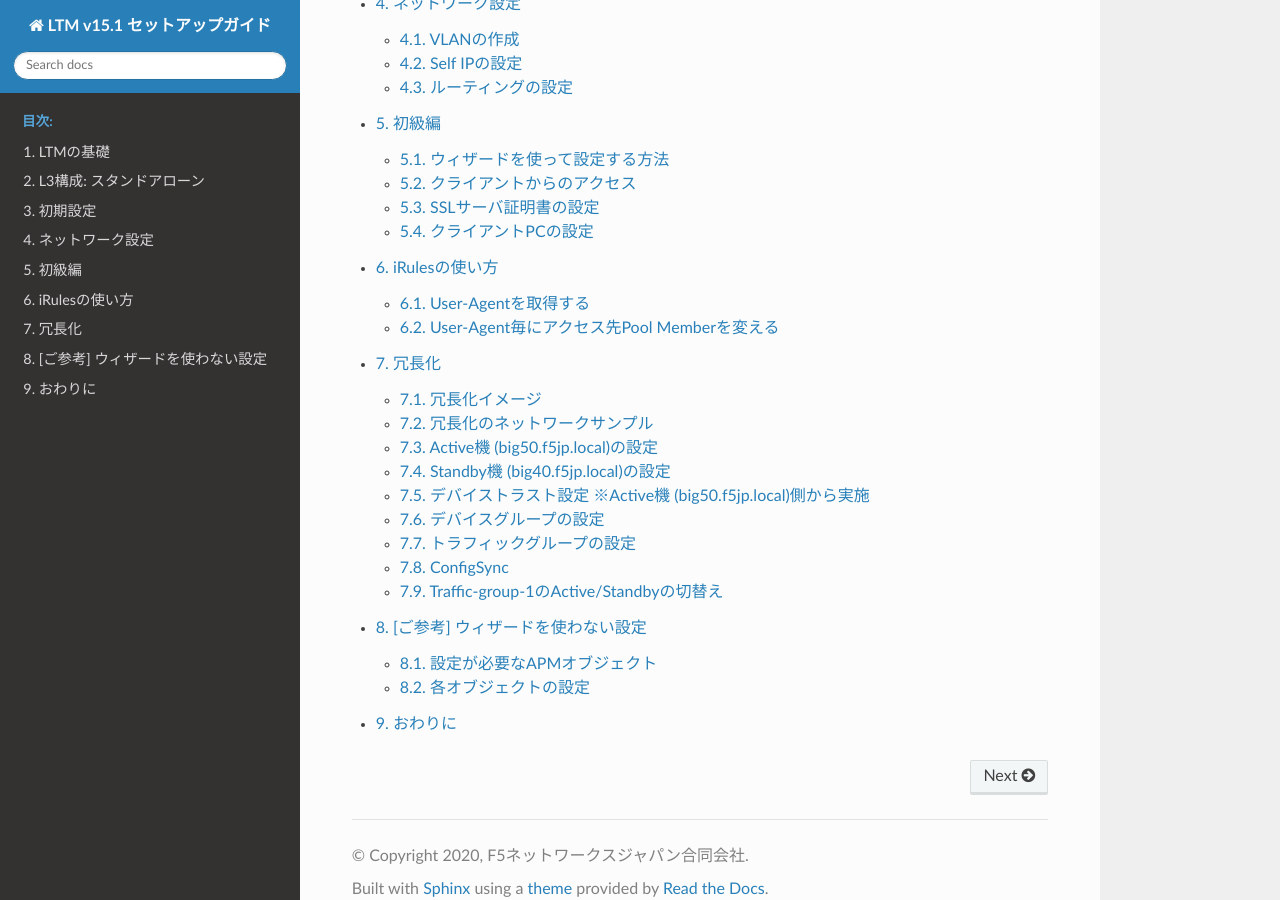
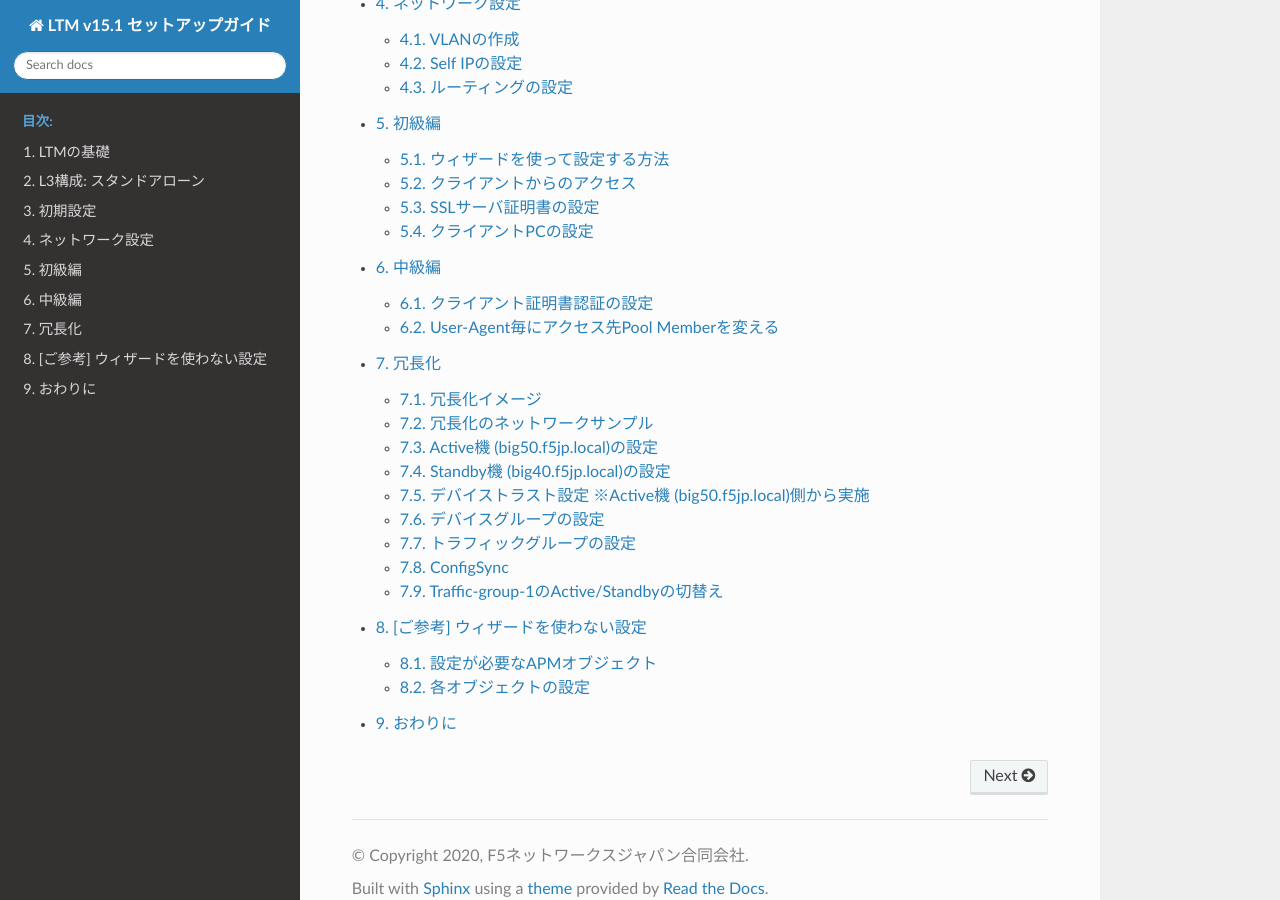
Before and after one commit to ttsuji777/apm15-rtd-dev, a Sphinx documentation site: the page built from docs/index.rst, in a window 1280 px wide and 900 px high, scrolled down 1371 px. Built offline with Sphinx 7.4.7 and the Read the Docs theme 2.0.0, drawn with Linux system fonts in a browser that asks for light colours; some of the changed lines change nothing that is shown.

Commit message:
change files

```diff
--- a/docs/content06/content06.rst
+++ b/docs/content06/content06.rst
@@ -1,29 +1,6 @@
 ================================================
-iRulesの使い方
+中級編
 ================================================
-
-| iRulesはイベントベースのスクリプト言語で、アプリケーショントラフィック操作をカスタマイズ可能です。
-
-.. note::
-|  iRulesの文法詳細に関しては、こちらのページをご参照下さい。https://clouddocs.f5.com/api/irules/
-
-
-| iRulesの作成は、BIG-IPのマネージメント管理画面 (TMUI)から実行可能です。
-| また、F5 DevCentralが推奨するVisual Studio Code (VS Code)向けの拡張機能として、「F5 Networks iRules (https://marketplace.visualstudio.com/items?itemName=bitwisecook.irule)」があります。
-
-
-本ガイドではTMUIのiRules機能を使って、簡易的に、以下のようなiRuleを設定してみます。
-
-
-**「HTTPリクエストに含まれるUser-Agentヘッダによって、アクセスするサーバを変える」**
-
-
-具体的には、
-
-| ・	FireFoxの場合は、10.1.20.201:80へ
-| ・	Chrome (Firefox以外のブラウザ)の場合は、10.1.20.202:80へ
-
-接続する、というルールを作成します。
 
 .. toctree::
    :titlesonly:
--- a/docs/content06/module01/module01.rst
+++ b/docs/content06/module01/module01.rst
@@ -1,54 +1,87 @@
-User-Agentを取得する
+クライアント証明書認証の設定
 ======================================
 
-まずiRulesを使って、User-Agentの値を取得してみます。
+クライアント証明書による認証を行う設定方法を記載します。
 
-User-Agentヘッダによる制御
+クライアント証明書の発行
 --------------------------------------
 
-- 「Local Traffic」 → 「iRules」において、右上のCreateボタンを押します。
+クライアント証明書認証の設定を行うためには、以下2つの証明書が必要です。
 
-.. figure:: images/mod6-1-1-1.png
+①	認証局の証明書
+BIG-IP側で利用します。
+
+②	クライアント証明書
+クライアントPC側で利用します。
+
+クライアント証明書の発行には、大きくは以下2つの方法があります。
+
+a)	商用の認証局（Verisign、CyberTrust等）から発行してもらう
+b)	独自の認証局（例：OpenSSLの利用）を建てて、発行する
+
+本ガイドでは、b)の方法：OpenSSLを使って独自の認証局を建てて、クライアント証明書を発行したものを利用します。リモートデスクトップ接続したPCのデスクトップ上にある、以下のフォルダを開いてください。
+
+.. figure:: images/mod6-1-1.png
+   :scale: 100%
+   :align: center
+
+このフォルダ内の以下のファイルを使用します。
+
+クライアント証明書ファイル: **abc-client001.p12**
+
+クライアントPCへのクライアント証明書インポート
+--------------------------------------
+
+クライアント証明書 (PKCS#12)をクライアントPCへインストールする手順について、参考までに記載します。
+本ガイドのクライアントPCはWindows10＋Chromeを利用しています。
+
+- Chromeの設定画面で、証明書の管理を選択します。
+
+.. figure:: images/mod6-1-2-1.png
    :scale: 20%
    :align: center
 
-- User-Agentを、ログファイルへ出力するiRuleを入力します。設定後、Finishedボタンを押します。
+- 個人タブを選択して「インポート」ボタンを押します。
 
-.. code-block:: bash
-
-   when HTTP_REQUEST {
-     log local0. "USER-AGENT is [string tolower [HTTP::header "User-Agent"]] "
-   }
-
-
-.. figure:: images/mod6-1-1-2.png
+.. figure:: images/mod6-1-2-2.png
    :scale: 20%
    :align: center
 
-- 次に、作成したiRuleをVirtual Serverへ適用します。 「Local Traffic」 → 「Virtual Server」で表示された設定済みのVirtual Serverを選択し、画面の上に表示された「Resources」タブをクリックします。iRulesの部分の「Manage」ボタンを押します。
+- 「次へ」ボタンを押します。
 
-.. figure:: images/mod6-1-1-3.png
+.. figure:: images/mod6-1-2-3.png
    :scale: 20%
    :align: center
 
-- 作成したiRuleを選択し、「<<」ボタンを押します。
+- 「参照」ボタンを押し、クライアント証明書を選択して、「次へ」ボタンを押します。
 
-.. figure:: images/mod6-1-1-4.png
+.. figure:: images/mod6-1-2-4.png
    :scale: 20%
    :align: center
 
-- 以下の状態になります。
+- 秘密キーがパスワードで保護されているので、パスワードを入力して、「次へ」ボタンを押します。 (OpenSSLで発行する際に指定したパスワードは「f5demo」です。)
 
-.. figure:: images/mod6-1-1-5.png
+.. figure:: images/mod6-1-2-5.png
    :scale: 20%
    :align: center
 
-このiRuleで出力されるログは、以下の手順でBIG-IPにSSHでアクセスし、コマンドラインで確認します。
+- 「次へ」ボタンを押します。
 
-BIG-IPへのSSHアクセス
---------------------------------------
+.. figure:: images/mod6-1-2-6.png
+   :scale: 20%
+   :align: center
 
-:doc:`../../content03/module02/module02` を参照。
+- 「完了」ボタンを押します。
+
+.. figure:: images/mod6-1-2-7.png
+   :scale: 20%
+   :align: center
+
+- 以下のようにクライアント証明書が登録されます。クライアント証明書をダブルクリックすると、証明書の詳細が確認できます。
+
+.. figure:: images/mod6-1-2-8.png
+   :scale: 20%
+   :align: center
 
 User-Agentをログ上で確認
 --------------------------------------
```
Also changed, not shown: docs/content06/module01/images/mod6-1-1-2.png (deleted), docs/content06/module01/images/mod6-1-1-3.png (deleted), docs/content06/module01/images/mod6-1-1-4.png (deleted), docs/content06/module01/images/mod6-1-1.png (added), docs/content06/module01/images/mod6-1-2-1.png (added), docs/content06/module01/images/mod6-1-2-2.png (added), docs/content06/module01/images/mod6-1-2-3.png (added), docs/content06/module01/images/mod6-1-2-4.png (added), docs/content06/module01/images/mod6-1-2-7.png (added), 5 other files.
